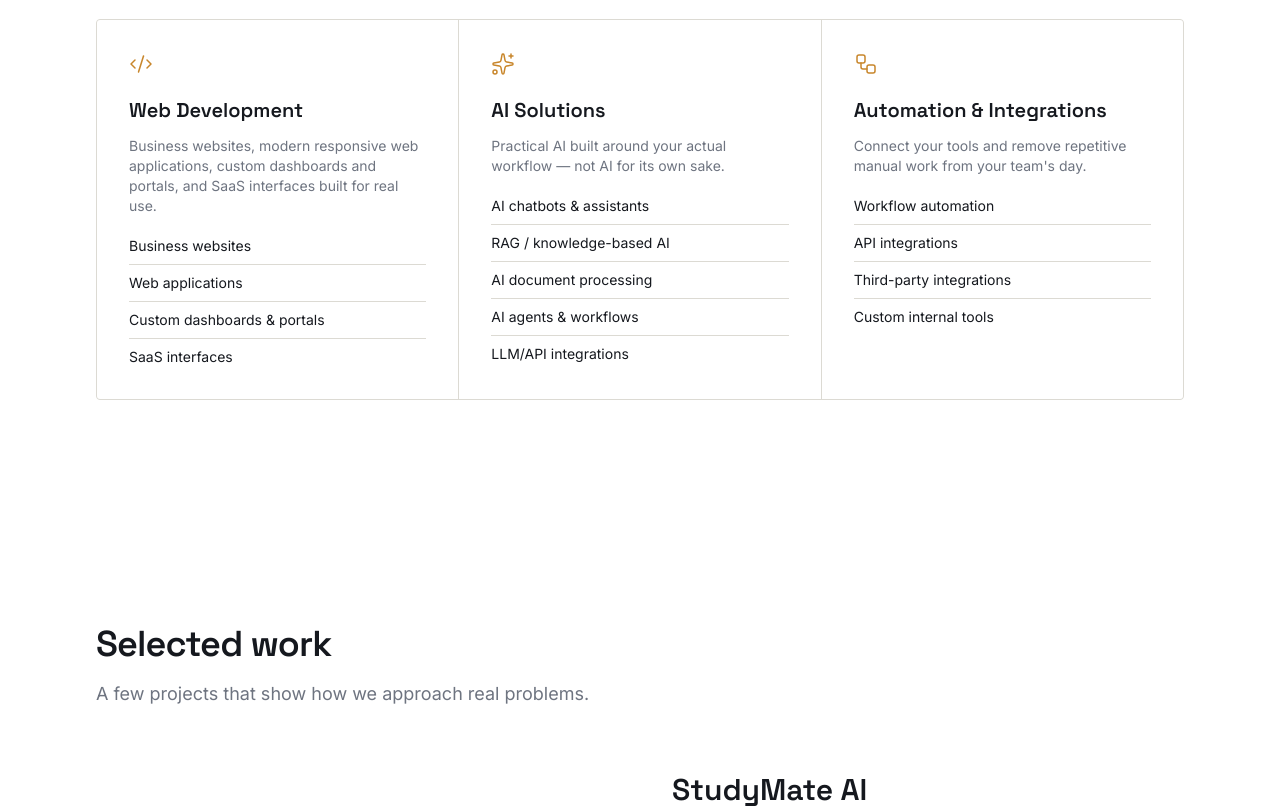
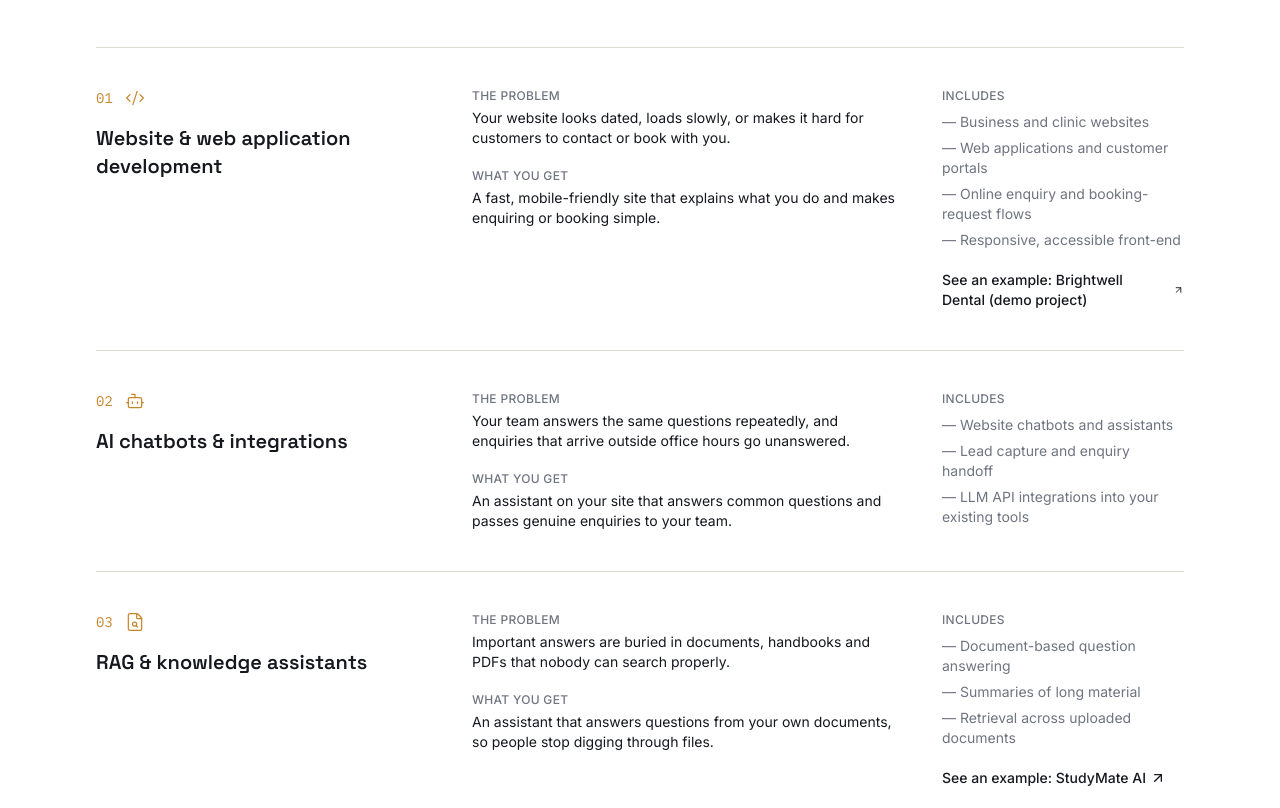
Before and after one commit to Yasir349913/mash-labs, a Next.js app: page / in a window 1280 px wide. Shown: the part 1140-1948 px from the top of the page. Built offline with nearby package versions, Linux system fonts and the light colour scheme.

Commit message:
feat: restructure services into five outcome-led offerings

```diff
--- a/src/components/sections/Services.tsx
+++ b/src/components/sections/Services.tsx
@@ -1,3 +1,4 @@
+import { ArrowUpRight } from "lucide-react";
 import { Container } from "@/components/ui/Container";
 import { SectionHeading } from "@/components/ui/SectionHeading";
 import { FadeIn } from "@/components/ui/FadeIn";
@@ -10,32 +11,72 @@ export function Services() {
         <FadeIn>
           <SectionHeading
             title="What we do"
-            description="Three ways we help businesses solve real problems with technology."
+            description="Five ways we help businesses replace manual work and weak digital presence with something that works."
           />
         </FadeIn>
 
-        <div className="mt-14 grid gap-px overflow-hidden rounded-sm border border-line bg-line md:grid-cols-3">
+        <div className="mt-14 border-t border-line">
           {services.map((service, i) => {
             const Icon = service.icon;
             return (
-              <FadeIn key={service.title} delay={i * 0.1} direction="up">
-                <div className="h-full bg-white p-8">
-                  <Icon className="h-6 w-6 text-amber" strokeWidth={1.5} />
-                  <h3 className="mt-5 font-display text-xl font-semibold text-ink">
-                    {service.title}
-                  </h3>
-                  <p className="mt-3 text-sm text-slate">{service.description}</p>
-                  <ul className="mt-5 space-y-2">
-                    {service.items.map((item) => (
-                      <li
-                        key={item}
-                        className="border-t border-line pt-2 text-sm text-ink first:border-t-0 first:pt-0"
+              <FadeIn key={service.slug} delay={i * 0.05}>
+                <article className="grid gap-6 border-b border-line py-10 md:grid-cols-12 md:gap-10">
+                  <div className="md:col-span-4">
+                    <div className="flex items-center gap-3">
+                      <span className="font-mono text-sm text-amber">
+                        {String(i + 1).padStart(2, "0")}
+                      </span>
+                      <Icon
+                        className="h-5 w-5 text-amber"
+                        strokeWidth={1.5}
+                        aria-hidden="true"
+                      />
+                    </div>
+                    <h3 className="mt-4 font-display text-xl font-semibold text-ink">
+                      {service.title}
+                    </h3>
+                  </div>
+
+                  <div className="space-y-5 md:col-span-5">
+                    <div>
+                      <p className="text-xs font-medium uppercase tracking-wide text-slate">
+                        The problem
+                      </p>
+                      <p className="mt-1 text-sm text-ink">{service.problem}</p>
+                    </div>
+                    <div>
+                      <p className="text-xs font-medium uppercase tracking-wide text-slate">
+                        What you get
+                      </p>
+                      <p className="mt-1 text-sm text-ink">{service.outcome}</p>
+                    </div>
+                  </div>
+
+                  <div className="md:col-span-3">
+                    <p className="text-xs font-medium uppercase tracking-wide text-slate">
+                      Includes
+                    </p>
+                    <ul className="mt-2 space-y-1.5">
+                      {service.includes.map((item) => (
+                        <li key={item} className="text-sm text-slate">
+                          — {item}
+                        </li>
+                      ))}
+                    </ul>
+
+                    {service.proof && (
+                      <a
+                        href={service.proof.href}
+                        target="_blank"
+                        rel="noopener noreferrer"
+                        className="mt-5 inline-flex items-center gap-1 text-sm font-medium text-ink hover:text-amber"
                       >
-                        {item}
-                      </li>
-                    ))}
-                  </ul>
-                </div>
+                        See an example: {service.proof.label}
+                        <ArrowUpRight className="h-4 w-4" aria-hidden="true" />
+                      </a>
+                    )}
+                  </div>
+                </article>
               </FadeIn>
             );
           })}
--- a/src/data/services.ts
+++ b/src/data/services.ts
@@ -1,41 +1,107 @@
-import { Code2, Sparkles, Workflow } from "lucide-react";
+import {
+  Code2,
+  Bot,
+  FileSearch,
+  Workflow,
+  LayoutDashboard,
+  type LucideIcon,
+} from "lucide-react";
 
-export const services = [
+export type Service = {
+  slug: string;
+  icon: LucideIcon;
+  title: string;
+  problem: string;
+  outcome: string;
+  includes: string[];
+  proof?: {
+    label: string;
+    href: string;
+  };
+};
+
+export const services: Service[] = [
   {
+    slug: "web-development",
     icon: Code2,
-    title: "Web Development",
-    description:
-      "Business websites, modern responsive web applications, custom dashboards and portals, and SaaS interfaces built for real use.",
-    items: [
-      "Business websites",
-      "Web applications",
-      "Custom dashboards & portals",
-      "SaaS interfaces",
+    title: "Website & web application development",
+    problem:
+      "Your website looks dated, loads slowly, or makes it hard for customers to contact or book with you.",
+    outcome:
+      "A fast, mobile-friendly site that explains what you do and makes enquiring or booking simple.",
+    includes: [
+      "Business and clinic websites",
+      "Web applications and customer portals",
+      "Online enquiry and booking-request flows",
+      "Responsive, accessible front-end",
+    ],
+    proof: {
+      label: "Brightwell Dental (demo project)",
+      href: "https://brightwell-dental-peach.vercel.app/",
+    },
+  },
+  {
+    slug: "ai-chatbots",
+    icon: Bot,
+    title: "AI chatbots & integrations",
+    problem:
+      "Your team answers the same questions repeatedly, and enquiries that arrive outside office hours go unanswered.",
+    outcome:
+      "An assistant on your site that answers common questions and passes genuine enquiries to your team.",
+    includes: [
+      "Website chatbots and assistants",
+      "Lead capture and enquiry handoff",
+      "LLM API integrations into your existing tools",
     ],
   },
   {
-    icon: Sparkles,
-    title: "AI Solutions",
-    description:
-      "Practical AI built around your actual workflow — not AI for its own sake.",
-    items: [
-      "AI chatbots & assistants",
-      "RAG / knowledge-based AI",
-      "AI document processing",
-      "AI agents & workflows",
-      "LLM/API integrations",
+    slug: "rag-knowledge-assistants",
+    icon: FileSearch,
+    title: "RAG & knowledge assistants",
+    problem:
+      "Important answers are buried in documents, handbooks and PDFs that nobody can search properly.",
+    outcome:
+      "An assistant that answers questions from your own documents, so people stop digging through files.",
+    includes: [
+      "Document-based question answering",
+      "Summaries of long material",
+      "Retrieval across uploaded documents",
+    ],
+    proof: {
+      label: "StudyMate AI",
+      href: "https://studymate-ai-v9zx.vercel.app/",
+    },
+  },
+  {
+    slug: "workflow-automation",
+    icon: Workflow,
+    title: "Workflow automation",
+    problem:
+      "Repetitive admin, such as copying data between tools, chasing follow-ups and sending reminders, takes time your team needs elsewhere.",
+    outcome:
+      "Connected tools and automated steps that handle routine work consistently.",
+    includes: [
+      "API and third-party integrations",
+      "Automated notifications and follow-ups",
+      "Document processing workflows",
     ],
   },
   {
-    icon: Workflow,
-    title: "Automation & Integrations",
-    description:
-      "Connect your tools and remove repetitive manual work from your team's day.",
-    items: [
-      "Workflow automation",
-      "API integrations",
-      "Third-party integrations",
-      "Custom internal tools",
+    slug: "custom-business-software",
+    icon: LayoutDashboard,
+    title: "Custom business software",
+    problem:
+      "Off-the-shelf tools don't fit how you work, so information ends up in spreadsheets and disconnected systems.",
+    outcome:
+      "A tailored dashboard or portal that gives your team one place to manage the work.",
+    includes: [
+      "Dashboards and admin portals",
+      "Role-based access and authentication",
+      "Booking and operations management tools",
     ],
+    proof: {
+      label: "ZE(Z)T Restaurant Owner Portal (GitHub)",
+      href: "https://github.com/Yasir349913/zezt-restaurant-portal",
+    },
   },
 ];
```
